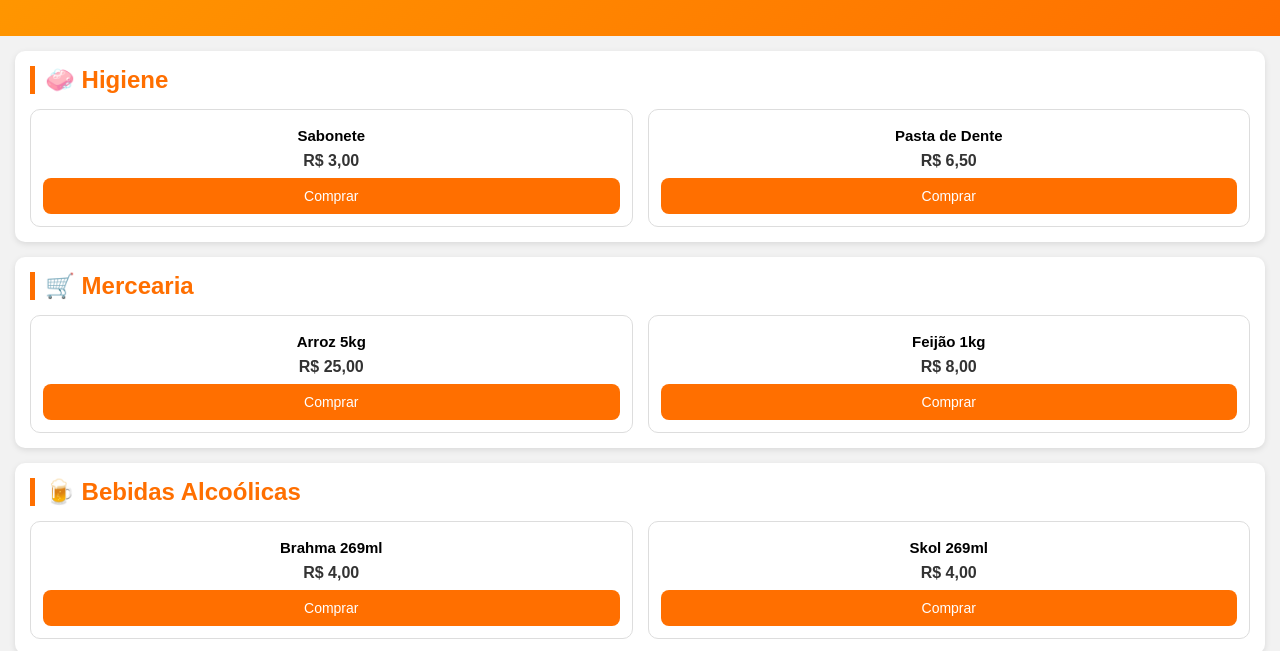
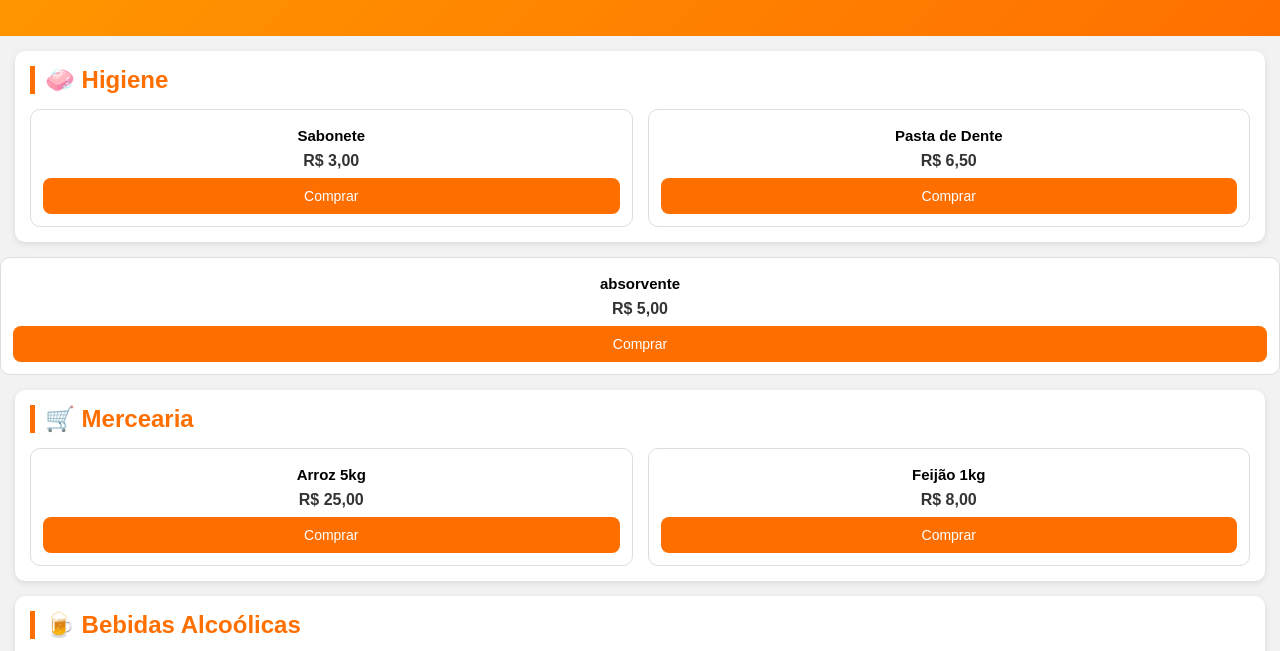
Before and after one commit to merceariamista-design/Site-mercearia-pereira-, a plain HTML site: page index.html in a window 1280 px wide. Shown: the part 83-734 px from the top of the page. Drawn offline with Linux system fonts and the light colour scheme.

Commit message:
Update index.html

```diff
--- a/index.html
+++ b/index.html
@@ -124,6 +124,14 @@ footer{
   </div>
 </section>
 
+  <div class="produto">
+      <h3>absorvente</h3>
+      <div class="preco">R$ 5,00</div>
+      <button class="btn" onclick="comprar('Pasta de Dente - R$ 6,50')">Comprar</button>
+    </div>
+  </div>
+</section>
+
 <section class="categoria">
   <h2>🛒 Mercearia</h2>
   <div class="produtos">
```
